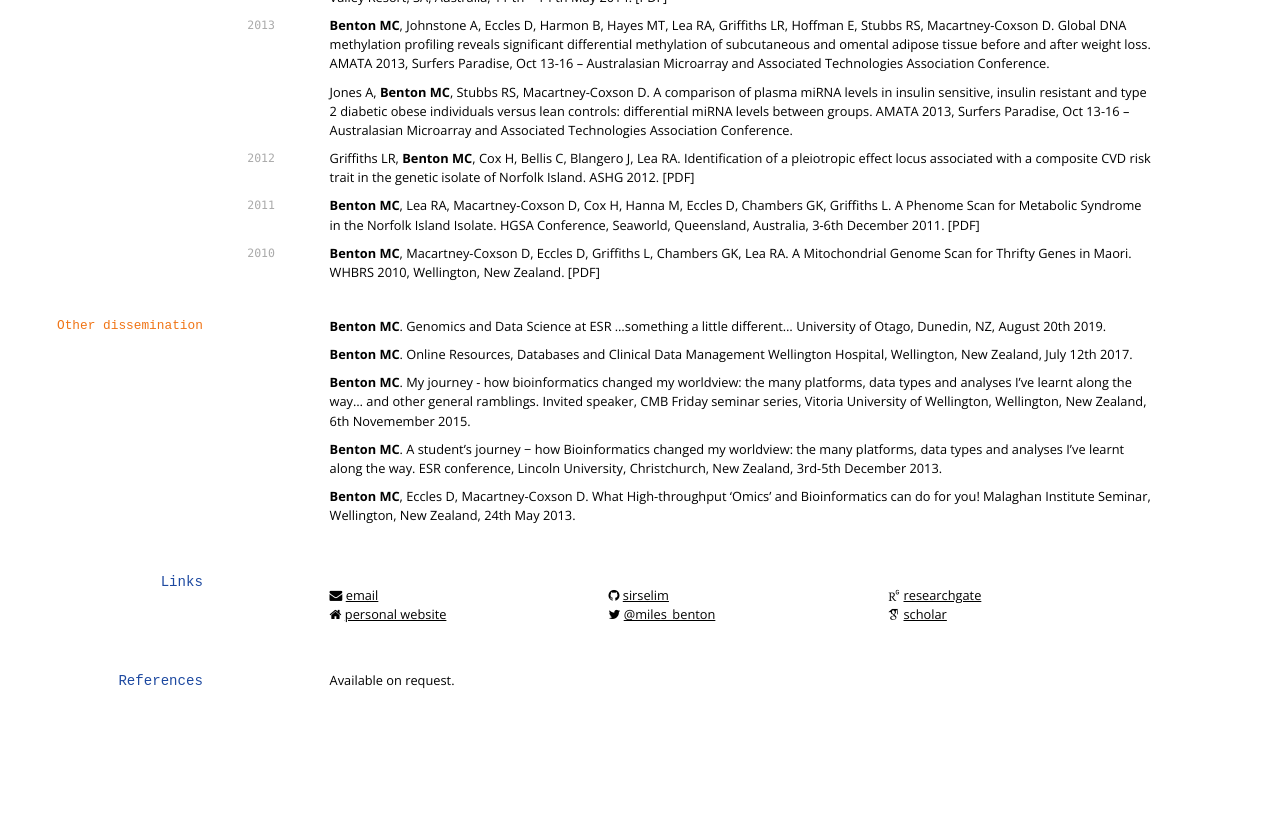
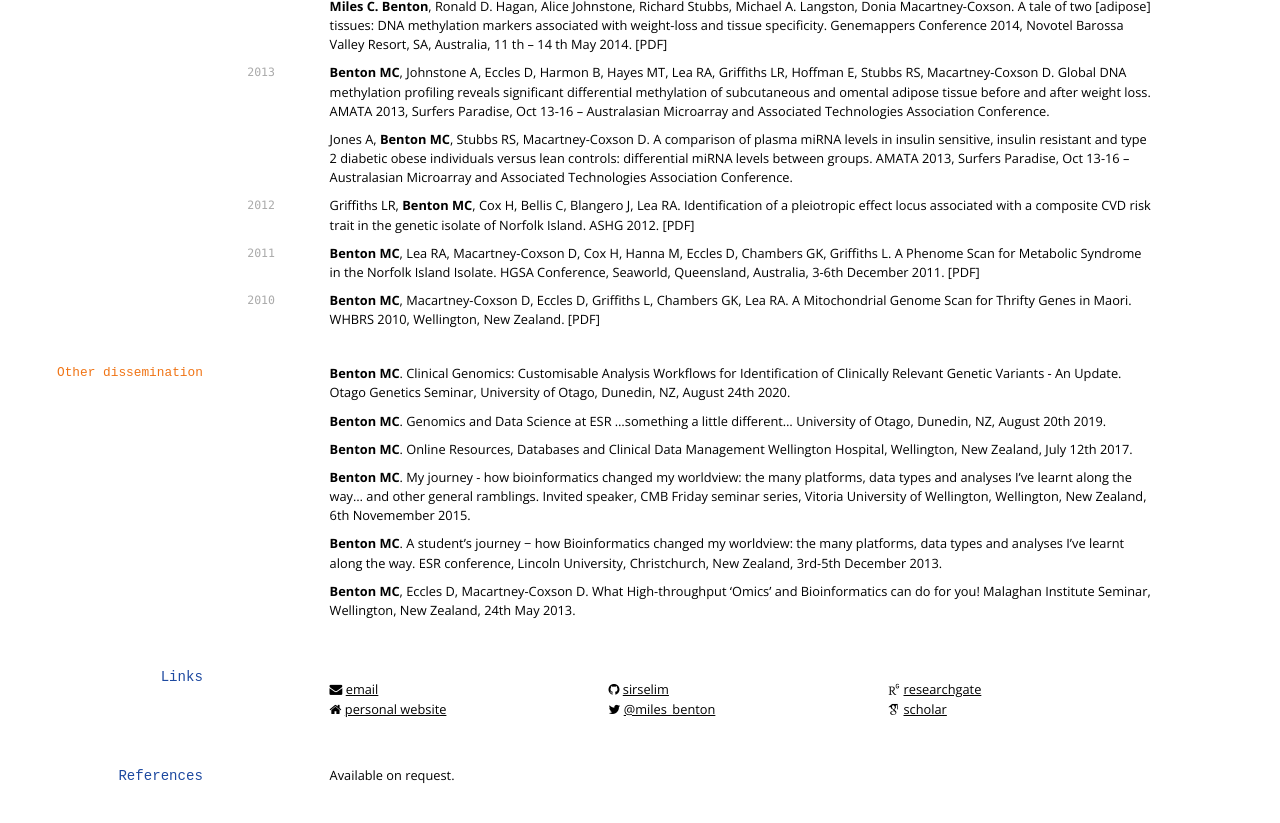
Before and after one commit to sirselim/Miles_CV, a Jekyll site: the page built from index.md, in a window 1280 px wide and 900 px high, scrolled down 6199 px. Shown: the top 823 px of the window. Built offline with Jekyll 4.4.1, drawn with Linux system fonts in a browser that asks for light colours; some web fonts are replaced; some of the changed text lies outside the part shown.

Commit message:
updated CV, website and NZ template for HRC

```diff
--- a/index.md
+++ b/index.md
@@ -260,6 +260,9 @@ Maher BH, Lea RA, **Benton MC**, Cox HC, Bellis C, Carless M, Dyer TD, Curran J,
 
 ### Conference Talks
 
+`2020`
+**Benton MC**. Assessing the potential of autonomous AI devices for portable real-time sequencing eResearch. Dunedin, NZ, February 12th-14th 2020.
+
 `2019`
 **Benton MC**. The Humble Guinea Pig: Cute, Furry and Deserving of a Better Genome Assembly? Queenstown Research Week, Queenstown, NZ, August 6th 2019.
 
@@ -357,6 +360,8 @@ Griffiths LR, **Benton MC**, Cox H, Bellis C, Blangero J, Lea RA. Identification
 
 ### Other dissemination
 
+**Benton MC**. Clinical Genomics: Customisable Analysis Workflows for Identification of Clinically Relevant Genetic Variants - An Update. Otago Genetics Seminar, University of Otago, Dunedin, NZ, August 24th 2020.
+
 **Benton MC**. Genomics and Data Science at ESR ...something a little different... University of Otago, Dunedin, NZ, August 20th 2019.
 
 **Benton MC**. Online Resources, Databases and Clinical Data Management Wellington Hospital, Wellington, New Zealand, July 12th 2017.
```
Also changed, not shown: 4 other files.
